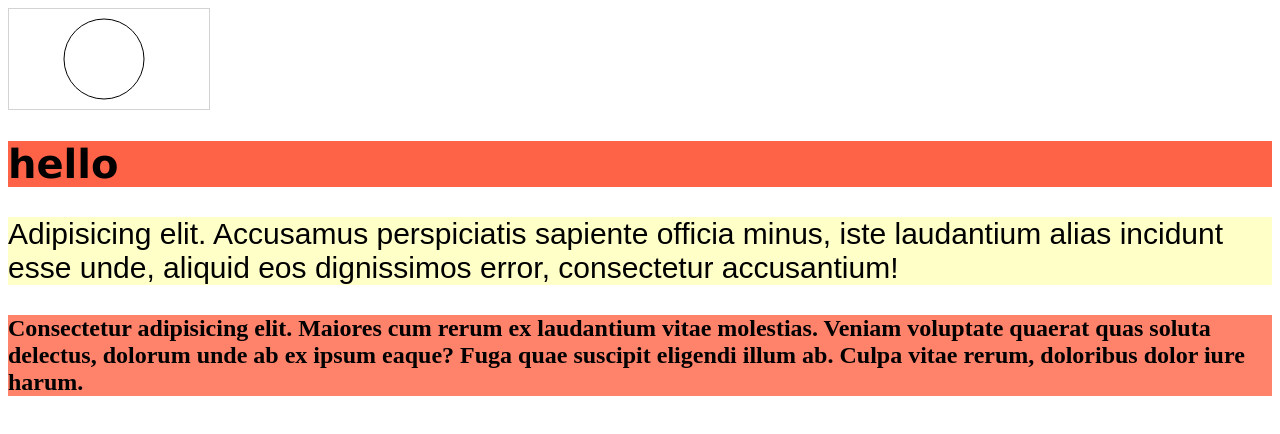
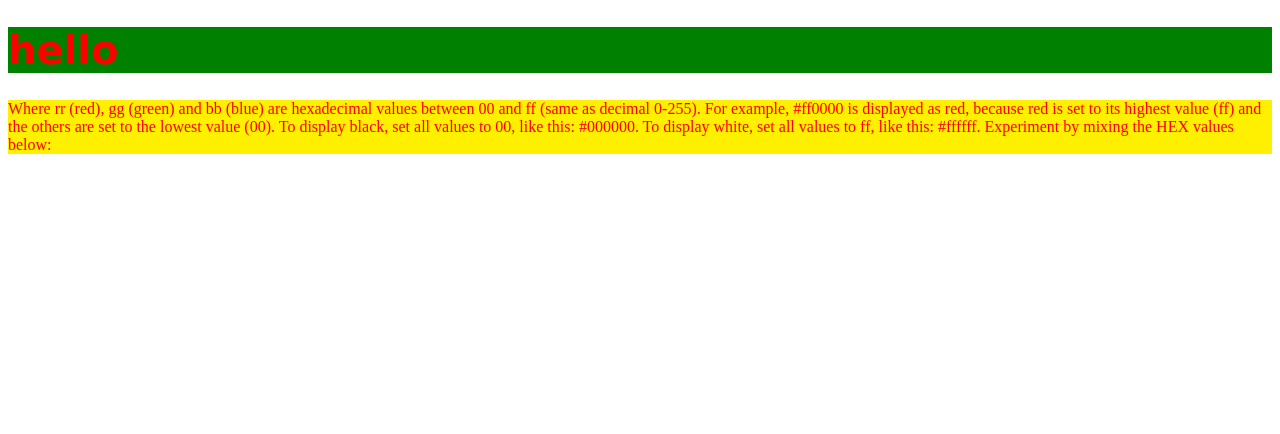
Before and after one commit to islamSorifulhero/card-practice, a plain HTML site: page index.html in a window 1280 px wide. Drawn offline with Linux system fonts and the light colour scheme.

Commit message:
my 3rd commit

```diff
--- a/index.html
+++ b/index.html
@@ -7,21 +7,17 @@
   <link rel="stylesheet" href="style.css">
 </head>
 <body>
-  <canvas id="myCanvas" width="200px" height="100px" style="border: 1px solid #d3d3d3;">your browser dose not support the html canvas tag.</canvas>
+  <h1>hello</h1>
+  <p>Where rr (red), gg (green) and bb (blue) are hexadecimal values between 00 and ff (same as decimal 0-255).
 
-  <script>
-    var c =
-    document.getElementById("myCanvas");
-    var ctx= c.getContext("2d");
-    ctx.beginPath();
-    ctx.arc(95,50,40,0,2*Math.PI);
-    ctx.stroke();
-  </script>
+For example, #ff0000 is displayed as red, because red is set to its highest value (ff) and the others are set to the lowest value (00).
 
-  <h1>hello</h1>
-  <p>Adipisicing elit. Accusamus perspiciatis sapiente officia minus, iste laudantium alias incidunt esse unde, aliquid eos dignissimos error, consectetur accusantium!</p>
+To display black, set all values to 00, like this: #000000.
 
-  <h2>Consectetur adipisicing elit. Maiores cum rerum ex laudantium vitae molestias. Veniam voluptate quaerat quas soluta delectus, dolorum unde ab ex ipsum eaque? Fuga quae suscipit eligendi illum ab. Culpa vitae rerum, doloribus dolor iure harum.</h2>
+To display white, set all values to ff, like this: #ffffff.
+
+Experiment by mixing the HEX values below:</p>
+
 
 </body>
 </html>
--- a/style.css
+++ b/style.css
@@ -1,13 +1,10 @@
 h1{
     font-size: 40px;
     font-family: Verdana, Geneva, Tahoma, sans-serif;
-    background-color: #ff6347;
+    background-color: green;
+    color: hsl(0, 100%, 50%);
 }
 p{
-    font-size: 30px;
-    font-family: sans-serif;
-    background-color: rgb(255, 255, 200);
+    background-color: #fff000;
+    color: rgb(255, 000, 000);
 }
-h2{
-    background-color: rgba(255, 99, 71, 0.8);
-}
```
